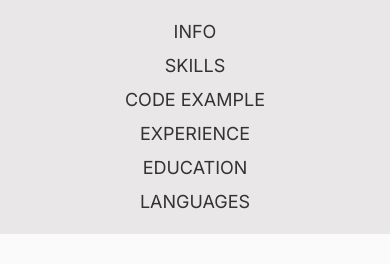
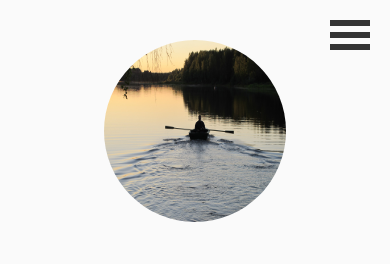
Before and after one commit to l1irik-rbk/rsschool-cv, a plain HTML site: page index.html in a window 390 px wide. Shown: the top 264 px of the page. Drawn offline with Linux system fonts and the light colour scheme.

Commit message:
feat: add burger menu

```diff
--- a/index.html
+++ b/index.html
@@ -15,28 +15,6 @@
 
 <body>
   <div class="container">
-    <nav class="menu">
-      <ul class="menu__list">
-        <li class="menu__list-item">
-          <a class="menu__list-link" href="#info">INFO</a>
-        </li>
-        <li class="menu__list-item">
-          <a class="menu__list-link" href="#skills">SKILLS</a>
-        </li>
-        <li class="menu__list-item">
-          <a class="menu__list-link" href="#code">CODE EXAMPLE</a>
-        </li>
-        <li class="menu__list-item">
-          <a class="menu__list-link" href="#experience">EXPERIENCE</a>
-        </li>
-        <li class="menu__list-item">
-          <a class="menu__list-link" href="#education">EDUCATION</a>
-        </li>
-        <li class="menu__list-item">
-          <a class="menu__list-link" href="#lang">LANGUAGES</a>
-        </li>
-      </ul>
-    </nav>
     <main class="my-cv">
       <aside class="aside">
         <img class="aside__photo" src="images/me.jpg" alt="Me">
@@ -59,6 +37,34 @@
         </div>
       </aside>
       <div class="main-page">
+
+        <button class="menu__btn"></button>
+          <nav class="menu">
+            <ul class="menu__list">
+              <li class="menu__list-item">
+                <a class="menu__list-link" href="#info">INFO</a>
+              </li>
+              <li class="menu__list-item">
+                <a class="menu__list-link" href="#skills">SKILLS</a>
+              </li>
+              <li class="menu__list-item">
+                <a class="menu__list-link" href="#code">CODE EXAMPLE</a>
+              </li>
+              <li class="menu__list-item">
+                <a class="menu__list-link" href="#experience">EXPERIENCE</a>
+              </li>
+              <li class="menu__list-item">
+                <a class="menu__list-link" href="#education">EDUCATION</a>
+              </li>
+              <li class="menu__list-item">
+                <a class="menu__list-link" href="#lang">LANGUAGES</a>
+              </li>
+              <li class="menu__list-item">
+                <a class="menu__list-link arrow" href="#">&uarr;</a>
+              </li>
+            </ul>
+          </nav>
+
         <section class="main-title">
           <h1 class="title media__none">
             Kirill Baranov
@@ -135,6 +141,7 @@
   </div>
   <script src="highlight.min.js"></script>
   <script>hljs.highlightAll();</script>
+  <script src="main.js"></script>
 </body>
 
 </html>
--- /dev/null
+++ b/main.js
@@ -0,0 +1,14 @@
+const btn = document.querySelector('.menu__btn')
+const menu = document.querySelector('.menu')
+const arrow = document.querySelector('.arrow')
+
+btn.addEventListener('click', clickBtn)
+arrow.addEventListener('click', clickArrow)
+
+function clickBtn() {
+  menu.classList.add('menu--active')
+}
+
+function clickArrow() {
+  menu.classList.remove('menu--active')
+}
--- a/style.css
+++ b/style.css
@@ -34,8 +34,6 @@ section {
   margin-bottom: 33px;
 }
 
-
-
 .subtitle{
   font-weight: 500;
   font-size: 25px;
@@ -47,7 +45,6 @@ section {
   text-transform: uppercase;
 }
 
-
 .container {
   max-width: 1266px;
   margin: 20px auto;
@@ -57,10 +54,48 @@ section {
 .menu{
   background-color: #e9e7e7;
   padding: 20px 10px;
+  position: absolute;
+  display: block;
+  text-align: center;
+  width: 100%;
+  left: 0;
+  top: 0;
+  transform: translateY(-500px);
+  transition: all .5s;
+}
+
+.menu--active{
+  transform: translateY(0);
+
+}
+
+.menu__btn{
+  position: absolute;
+  display: block;
+  top: 40px;
+  right: 40px;
+  cursor: pointer;
+  width: 60px;
+  height: 50px;
+  border: none;
+  background-color: transparent;
+  border-top: 8px solid #333333;
+  border-bottom: 8px solid #333333;
+  position: absolute;
+}
+
+.menu__btn::before{
+  position: absolute;
+  content: '';
+  width: 60px;
+  height: 8px;
+  left: 0;
+  top: 14px;
+  background-color: #333333;
 }
 
 .menu__list{
-  display: flex;
+  display: block;
   justify-content: space-around;
 }
 
@@ -68,6 +103,8 @@ section {
   border-bottom: 1px solid #e9e7e7;
   transition: all .5s;
   text-transform: uppercase;
+  padding: 10px;
+  display: block;
 }
 
 .menu__list a:hover{
@@ -77,6 +114,7 @@ section {
 .my-cv {
   display: flex;
   justify-content: space-between;
+  position: relative;
 }
 
 .aside{
@@ -92,7 +130,6 @@ section {
   height: 182px;
   margin: 64px auto;
   border-radius: 50%;
-
 }
 
 .contacts{
@@ -124,10 +161,6 @@ section {
   padding-left: 10px;
   margin: 0 auto;
   padding-right: 10px;
-}
-
-.main-page li::before{
-  content: '-';
 }
 
 .title{
@@ -180,6 +213,10 @@ section {
 .media__roll{
   display: none;
 }
+
+
+
+
 
 
 @media (max-width: 1266px) {
@@ -243,6 +280,23 @@ section {
   .main-page li::before {
     content: '';
   }
+
+  .menu__btn{
+    top: 30px;
+    right: 30px;
+    width: 45px;
+    height: 35px;
+    border-top: 6px solid #333333;
+    border-bottom: 6px solid #333333;
+  }
+
+  .menu__btn::before{
+    width: 45px;
+    height: 6px;
+    left: 0;
+    top: 9px;
+    background-color: #333333;
+  }
 }
 
 @media (max-width: 920px) {
@@ -252,6 +306,23 @@ section {
 
   .contacts{
     padding-bottom: 30px;
+  }
+
+  .menu__btn{
+    top: 20px;
+    right: 20px;
+    width: 40px;
+    height: 30px;
+    border-top: 6px solid #333333;
+    border-bottom: 6px solid #333333;
+  }
+
+  .menu__btn::before{
+    width: 40px;
+    height: 6px;
+    left: 0;
+    top: 6px;
+    background-color: #333333;
   }
 }
 
```
